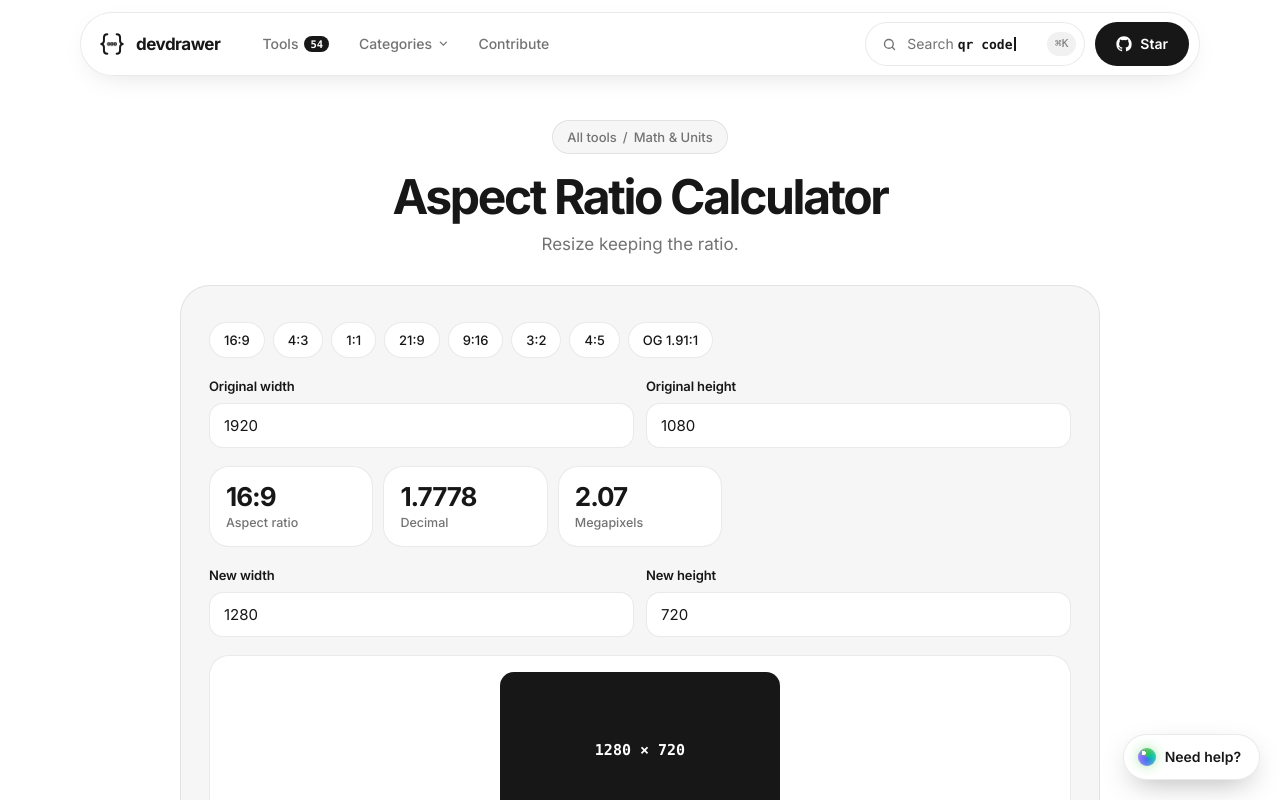
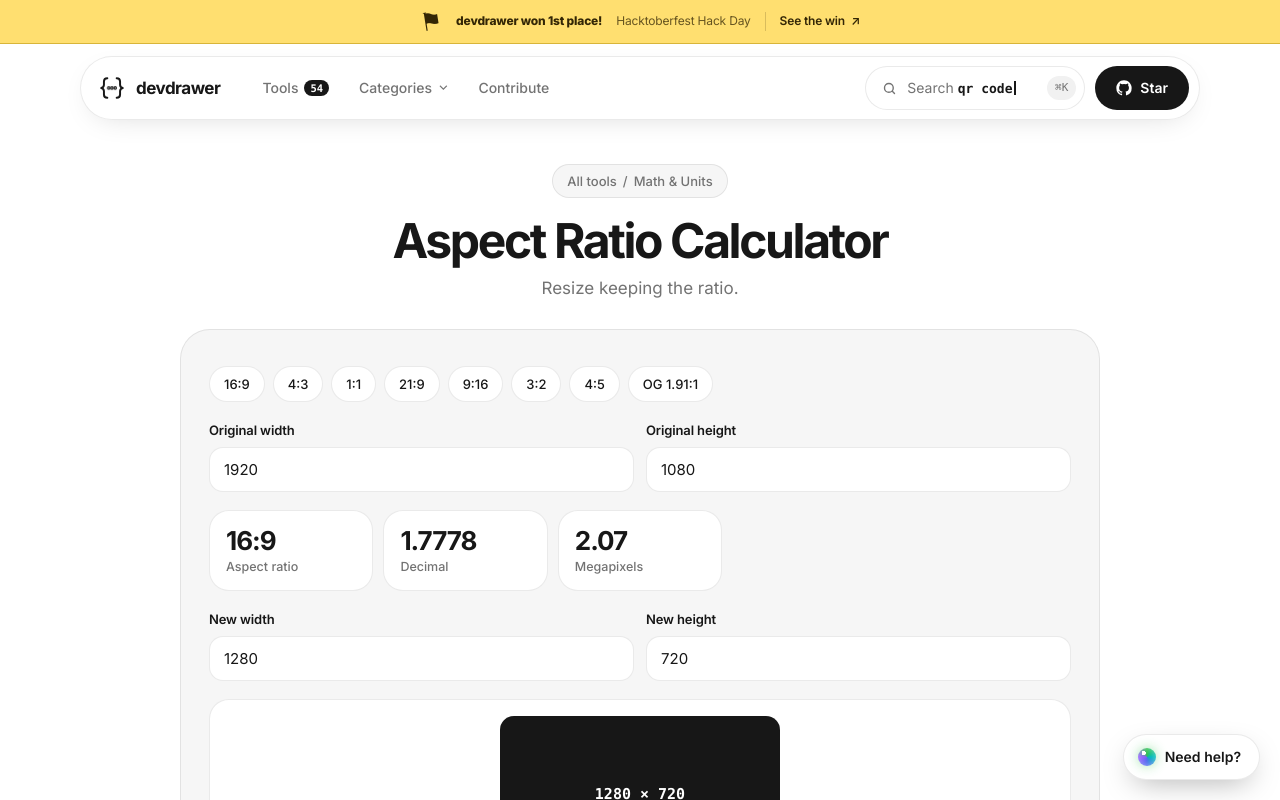
Before and after one commit to apreezofficial/devdrawer, a Next.js app: page /tools/aspect-ratio in a window 1280 px wide. Shown: the top 800 px of the page. Built offline with nearby package versions, Linux system fonts and the light colour scheme; a web font is replaced by a local one.

Commit message:
Celebrate devdrawer first-place hackathon win

```diff
--- a/src/app/globals.css
+++ b/src/app/globals.css
@@ -1,4 +1,5 @@
 :root {
+  --winner-height: 44px;
   --bg: #ffffff;
   --ink: #171717;
   --text: #171717;
@@ -46,6 +47,7 @@
 * { box-sizing: border-box; }
 html, body { margin: 0; overflow-x: clip; }
 body {
+  padding-top: var(--winner-height);
   background: var(--bg);
   color: var(--text);
   font: 15px/1.55 var(--sans);
@@ -56,7 +58,7 @@ a { color: inherit; text-decoration: none; }
 .container { max-width: 1120px; margin: 0 auto; padding: 0 16px; }
 
 /* ── Floating pill nav ───────────────────────── */
-.header { position: sticky; top: 12px; z-index: 30; padding: 0 16px; }
+.header { position: sticky; top: calc(var(--winner-height) + 12px); z-index: 30; padding: 0 16px; }
 .header-inner {
   max-width: 1120px; margin: 0 auto; display: flex; align-items: center; gap: 10px;
   height: 64px; padding: 0 10px 0 16px; border-radius: 99px;
@@ -222,7 +224,7 @@ th { font-size: 12px; color: var(--muted); font-weight: 600; background: var(--f
 
 @media (max-width: 900px) { .fan { transform: scale(.82); transform-origin: top center; margin-bottom: -20px; } }
 @media (max-width: 640px) {
-  .header { top: 8px; padding: 0 8px; }
+  .header { top: calc(var(--winner-height) + 8px); padding: 0 8px; }
   .header-inner { height: 56px; }
   .kbd-btn span.lbl, .badge { display: none; }
   .fan { height: 240px; transform: scale(.72); transform-origin: top center; margin-bottom: -40px; }
@@ -436,3 +438,53 @@ a:hover .signature { opacity: .8; }
 .tool-related span { font-size: 12.5px; color: var(--muted); }
 .crumb a:hover { color: var(--text); }
 @media (max-width: 760px) { .tool-about { grid-template-columns: 1fr; margin-top: -40px; } }
+
+/* First-place flag and a one-time bubble celebration. */
+.winner-banner {
+  position: fixed; inset: 0 0 auto; z-index: 50; height: var(--winner-height);
+  display: flex; align-items: center; justify-content: center; gap: 14px; padding: 0 16px;
+  background: #f8d65c; color: #332605; border-bottom: 1px solid #d8b539;
+  font-size: 12px; letter-spacing: -.015em;
+}
+.winner-banner:focus-visible { outline: 3px solid #171717; outline-offset: -4px; }
+.winner-banner:hover { background: #ffdf70; }
+.winner-flag { font-size: 25px; line-height: 1; transform: rotate(-9deg); }
+.winner-banner strong { font-weight: 750; }
+.winner-event { opacity: .75; }
+.winner-link { display: inline-flex; gap: 6px; align-items: center; font-weight: 600; border-left: 1px solid #33260530; padding-left: 14px; }
+.winner-celebration { position: fixed; inset: 0; z-index: 45; pointer-events: none; overflow: hidden; }
+.winner-bubble {
+  position: absolute; left: var(--bubble-left); bottom: -100px;
+  width: var(--bubble-size); height: var(--bubble-size); border-radius: 50%;
+  background: radial-gradient(circle at 30% 25%, #ffffffb8, transparent 43%), hsl(var(--bubble-hue) 95% 65% / .48);
+  border: 1px solid hsl(var(--bubble-hue) 85% 60% / .75);
+  box-shadow: inset -3px -5px 12px #a76c1110;
+  animation: winner-rise var(--bubble-duration) cubic-bezier(.22,.6,.36,1) var(--bubble-delay) both;
+}
+.winner-toast {
+  position: absolute; top: 24%; left: 50%; width: max-content; max-width: calc(100% - 32px);
+  display: flex; flex-direction: column; align-items: center; gap: 5px; padding: 22px 30px;
+  border: 1px solid #e7cb76; border-radius: 24px; background: #fffdf4f2; color: #332605;
+  box-shadow: 0 16px 70px #80602120; text-align: center;
+  animation: winner-pop 3.3s cubic-bezier(.2,.8,.2,1) both;
+}
+.winner-toast > span:first-child { font-size: 32px; }
+.winner-toast strong { font-size: clamp(17px, 3vw, 23px); letter-spacing: -.04em; }
+.winner-toast > span:last-child { font-size: 12px; opacity: .7; }
+@keyframes winner-rise {
+  0% { transform: translate3d(0, 0, 0) scale(.55); opacity: 0; }
+  12% { opacity: .9; }
+  75% { opacity: .7; }
+  100% { transform: translate3d(var(--bubble-drift), calc(-100vh - 160px), 0) scale(1.2); opacity: 0; }
+}
+@keyframes winner-pop {
+  0% { opacity: 0; transform: translate(-50%, 18px) scale(.92); }
+  14%, 73% { opacity: 1; transform: translate(-50%, 0) scale(1); }
+  100% { opacity: 0; transform: translate(-50%, -12px) scale(.98); }
+}
+@media (max-width: 540px) {
+  .winner-banner { gap: 9px; font-size: 11px; }
+  .winner-event { display: none; }
+  .winner-link { padding-left: 9px; }
+}
+@media (prefers-reduced-motion: reduce) { .winner-celebration { display: none; } }
--- a/src/app/layout.tsx
+++ b/src/app/layout.tsx
@@ -5,6 +5,7 @@ import { CommandPalette } from "@/components/CommandPalette";
 import { HelpWidget } from "@/components/HelpWidget";
 import { SiteHeader } from "@/components/SiteHeader";
 import { SiteFooter } from "@/components/SiteFooter";
+import { WinnerCelebration } from "@/components/WinnerCelebration";
 import { AUTHOR_X_HANDLE, SITE_DESCRIPTION, SITE_NAME, SITE_TAGLINE, SITE_URL } from "@/config";
 import "./globals.css";
 
@@ -39,6 +40,7 @@ export default function RootLayout({ children }: { children: React.ReactNode })
   return (
     <html lang="en">
       <body>
+        <WinnerCelebration />
         <SiteHeader />
         <main className="container">{children}</main>
         <SiteFooter />
--- /dev/null
+++ b/src/components/WinnerCelebration.tsx
@@ -0,0 +1,50 @@
+"use client";
+
+import { useEffect, useState, type CSSProperties } from "react";
+
+const RESULTS_URL = "https://www.mlh.com/events/hacktoberfest-hack-day-ikole-ekiti-x-google-developers-group-on-campus-fuoye/submissions";
+const SEEN_KEY = "devdrawer:first-place-celebration:v1";
+
+export function WinnerCelebration() {
+  const [celebrate, setCelebrate] = useState(false);
+
+  useEffect(() => {
+    try {
+      if (localStorage.getItem(SEEN_KEY)) return;
+      localStorage.setItem(SEEN_KEY, "seen");
+    } catch { return; }
+    if (!window.matchMedia("(prefers-reduced-motion: reduce)").matches) setCelebrate(true);
+  }, []);
+
+  useEffect(() => {
+    if (!celebrate) return;
+    const timer = window.setTimeout(() => setCelebrate(false), 3600);
+    return () => window.clearTimeout(timer);
+  }, [celebrate]);
+
+  return (
+    <>
+      <a className="winner-banner" href={RESULTS_URL} target="_blank" rel="noopener noreferrer" aria-label="devdrawer won first place at Hacktoberfest Hack Day. View the submissions.">
+        <span className="winner-flag" aria-hidden="true">⚑</span>
+        <strong>devdrawer won 1st place!</strong>
+        <span className="winner-event">Hacktoberfest Hack Day</span>
+        <span className="winner-link">See the win <span aria-hidden="true">↗</span></span>
+      </a>
+      {celebrate && (
+        <div className="winner-celebration" aria-hidden="true">
+          <div className="winner-toast"><span>🏆</span><strong>A little win. A big thank you.</strong><span>1st place · Hacktoberfest Hack Day</span></div>
+          {Array.from({ length: 28 }, (_, i) => (
+            <span key={i} className="winner-bubble" style={{
+              "--bubble-left": `${(i * 37 + 9) % 100}%`,
+              "--bubble-size": `${14 + (i * 19) % 66}px`,
+              "--bubble-drift": `${((i * 43) % 180) - 90}px`,
+              "--bubble-delay": `${(i % 7) * 0.06}s`,
+              "--bubble-duration": `${2.2 + (i % 5) * 0.17}s`,
+              "--bubble-hue": `${36 + (i % 4) * 6}`,
+            } as CSSProperties} />
+          ))}
+        </div>
+      )}
+    </>
+  );
+}
```
